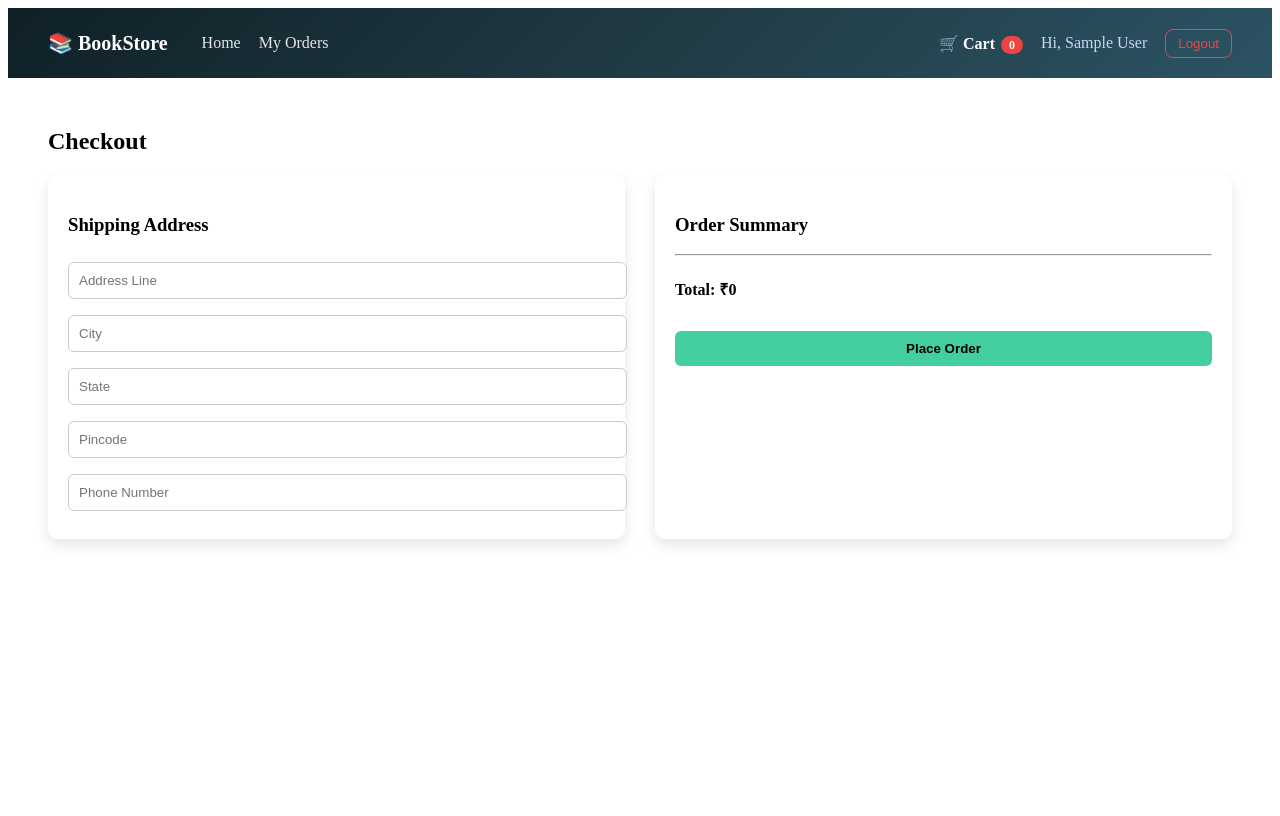
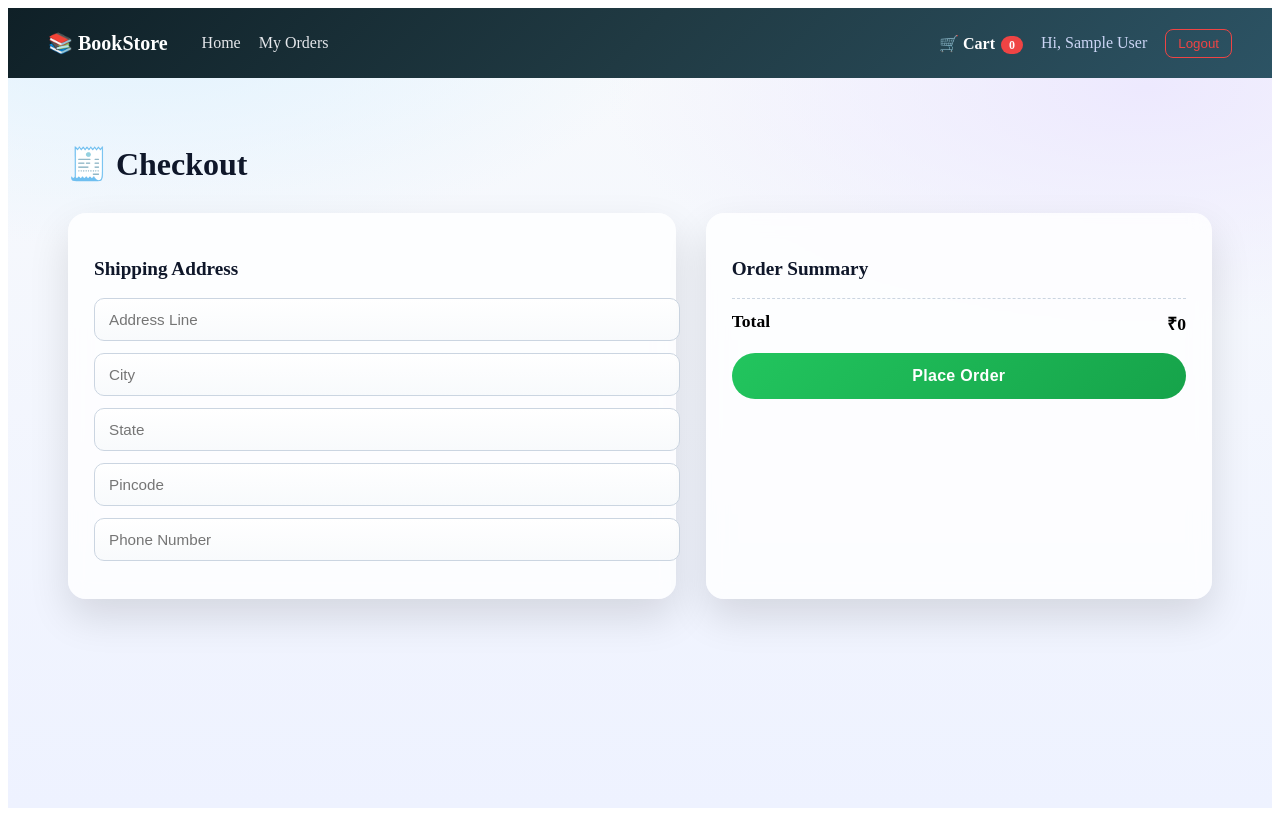
Before and after one commit to FayazBalajipeta/Bookstore-Management-System, a React (Create React App) app in the folder frontend/: page /checkout in a window 1280 px wide. Built offline with nearby package versions, Linux system fonts and the light colour scheme; sample sign-in values are in the browser's storage.

Commit message:
checkout page  updated

```diff
--- a/frontend/src/pages/Checkout.css
+++ b/frontend/src/pages/Checkout.css
@@ -1,42 +1,107 @@
+.checkout-page {
+  min-height: 100vh;
+  background:
+    radial-gradient(900px 400px at 10% 0%, #e0f2fe 0%, transparent 60%),
+    radial-gradient(900px 400px at 90% 10%, #ede9fe 0%, transparent 60%),
+    linear-gradient(180deg, #f8fafc 0%, #eef2ff 100%);
+}
+
 .checkout-container {
-  padding: 30px 40px;
+  padding: 40px 60px;
+}
+
+.checkout-title {
+  font-size: 2rem;
+  font-weight: 800;
+  margin-bottom: 30px;
+  color: #0f172a;
 }
 
 .checkout-grid {
   display: grid;
-  grid-template-columns: 1fr 1fr;
+  grid-template-columns: 1.2fr 1fr;
   gap: 30px;
 }
 
-.address-box,
-.summary-box {
-  background: #fff;
-  padding: 20px;
-  border-radius: 10px;
-  box-shadow: 0 6px 14px rgba(0,0,0,0.1);
+/* Cards */
+.checkout-card {
+  background: rgba(255, 255, 255, 0.8);
+  backdrop-filter: blur(10px);
+  border-radius: 18px;
+  padding: 26px;
+  box-shadow: 0 18px 40px rgba(0, 0, 0, 0.12);
 }
 
-.address-box input {
-  width: 100%;
-  padding: 10px;
-  margin: 8px 0;
-  border-radius: 6px;
-  border: 1px solid #ccc;
+.checkout-card h3 {
+  font-size: 1.2rem;
+  font-weight: 700;
+  margin-bottom: 18px;
+  color: #0f172a;
 }
 
-.summary-item {
+/* Inputs */
+.checkout-card input {
+  width: 100%;
+  padding: 12px 14px;
+  border-radius: 10px;
+  border: 1px solid #cbd5e1;
+  margin-bottom: 12px;
+  font-size: 0.95rem;
+  outline: none;
+  transition: 0.2s;
+  background: linear-gradient(180deg, #ffffff, #f8fafc);
+}
+
+.checkout-card input:focus {
+  border-color: #2563eb;
+  box-shadow: 0 0 0 2px rgba(37, 99, 235, 0.2);
+}
+
+/* Summary */
+.summary-row {
   display: flex;
   justify-content: space-between;
-  margin: 6px 0;
+  margin-bottom: 8px;
+  font-size: 0.95rem;
 }
 
+.summary-total {
+  display: flex;
+  justify-content: space-between;
+  margin: 18px 0;
+  font-size: 1.1rem;
+  font-weight: 700;
+  border-top: 1px dashed #cbd5e1;
+  padding-top: 12px;
+}
+
+/* CTA Button */
 .place-btn {
   width: 100%;
-  margin-top: 10px;
-  padding: 10px;
-  background: #43cea2;
+  padding: 14px;
   border: none;
-  border-radius: 6px;
+  border-radius: 999px;
+  background: linear-gradient(135deg, #22c55e, #16a34a);
+  color: white;
+  font-size: 1rem;
+  font-weight: 700;
   cursor: pointer;
-  font-weight: bold;
+  transition: 0.2s ease;
+  letter-spacing: 0.3px;
 }
+
+.place-btn:hover {
+  transform: translateY(-2px);
+  background: linear-gradient(135deg, #16a34a, #15803d);
+}
+
+/* Responsive */
+@media (max-width: 900px) {
+  .checkout-grid {
+    grid-template-columns: 1fr;
+  }
+
+  .checkout-container {
+    padding: 20px;
+  }
+}
--- a/frontend/src/pages/Checkout.js
+++ b/frontend/src/pages/Checkout.js
@@ -23,28 +23,10 @@ export default function Checkout() {
   const total = cart.reduce((sum, i) => sum + i.price * i.qty, 0);
 
   const placeOrder = async () => {
-    if (!token) {
-      toast.error("Please login to place order");
-      return;
-    }
-
-    if (!cart.length) {
-      toast.error("Cart is empty");
-      return;
-    }
-
-    if (!address.line1 || !address.city || !address.state || !address.pincode) {
-      toast.error("Please fill all address fields");
-      return;
-    }
-
-    if (!phone || phone.length < 10) {
-      toast.error("Please enter a valid phone number");
-      return;
-    }
+    if (!token) return toast.error("Please login");
 
     try {
-      const res = await axios.post(
+      await axios.post(
         "http://localhost:5000/api/orders",
         {
           items: cart.map((i) => ({
@@ -54,41 +36,31 @@ export default function Checkout() {
             qty: i.qty,
             image: i.image,
           })),
-          address: {
-            line1: address.line1,
-            city: address.city,
-            state: address.state,
-            pincode: address.pincode,
-          },
+          address,
           phone,
-          total: Number(total),
+          total,
         },
-        {
-          headers: {
-            Authorization: `Bearer ${token}`,
-          },
-        }
+        { headers: { Authorization: `Bearer ${token}` } }
       );
 
       toast.success("Order placed successfully 🎉");
       clearCart();
-
-      // ✅ Redirect to success page with order id
-      navigate("/success", { state: { orderId: res.data._id } });
+      navigate("/success");
     } catch (err) {
-      console.error("Place order error:", err);
-      toast.error(err.response?.data?.message || "Failed to place order");
+      toast.error("Failed to place order");
     }
   };
 
   return (
-    <div>
+    <div className="checkout-page">
       <Navbar />
+
       <div className="checkout-container">
-        <h2>Checkout</h2>
+        <h2 className="checkout-title">🧾 Checkout</h2>
 
         <div className="checkout-grid">
-          <div className="address-box">
+          {/* Address */}
+          <div className="checkout-card">
             <h3>Shipping Address</h3>
 
             <input
@@ -113,7 +85,6 @@ export default function Checkout() {
                 setAddress({ ...address, pincode: e.target.value })
               }
             />
-
             <input
               placeholder="Phone Number"
               value={phone}
@@ -121,22 +92,23 @@ export default function Checkout() {
             />
           </div>
 
-          <div className="summary-box">
+          {/* Summary */}
+          <div className="checkout-card summary-card">
             <h3>Order Summary</h3>
 
             {cart.map((i) => (
-              <div key={i._id} className="summary-item">
-                <span>
-                  {i.title} × {i.qty}
-                </span>
+              <div key={i._id} className="summary-row">
+                <span>{i.title} × {i.qty}</span>
                 <span>₹{i.price * i.qty}</span>
               </div>
             ))}
 
-            <hr />
-            <h4>Total: ₹{total}</h4>
+            <div className="summary-total">
+              <strong>Total</strong>
+              <strong>₹{total}</strong>
+            </div>
 
-            <button onClick={placeOrder} className="place-btn">
+            <button className="place-btn" onClick={placeOrder}>
               Place Order
             </button>
           </div>
```
Also changed, not shown: frontend/src/assets/bg-bookstore.avif.
